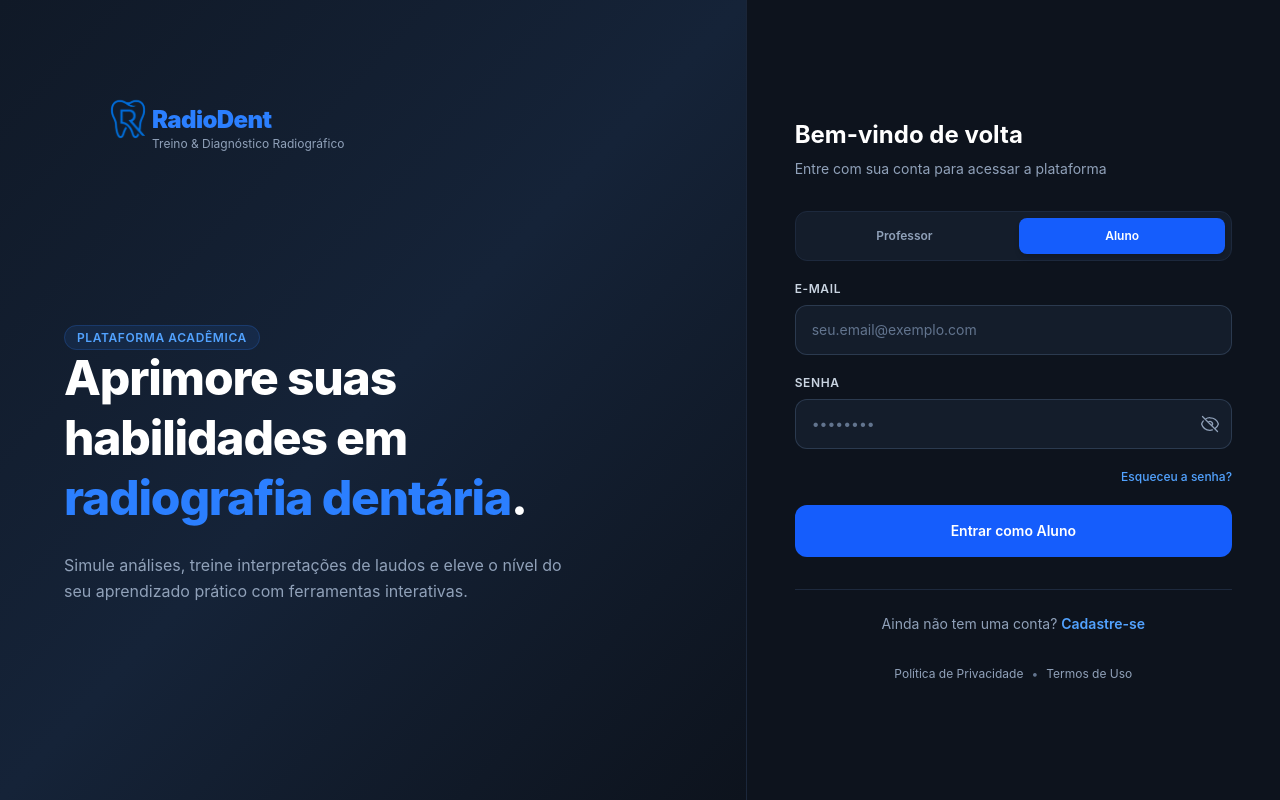
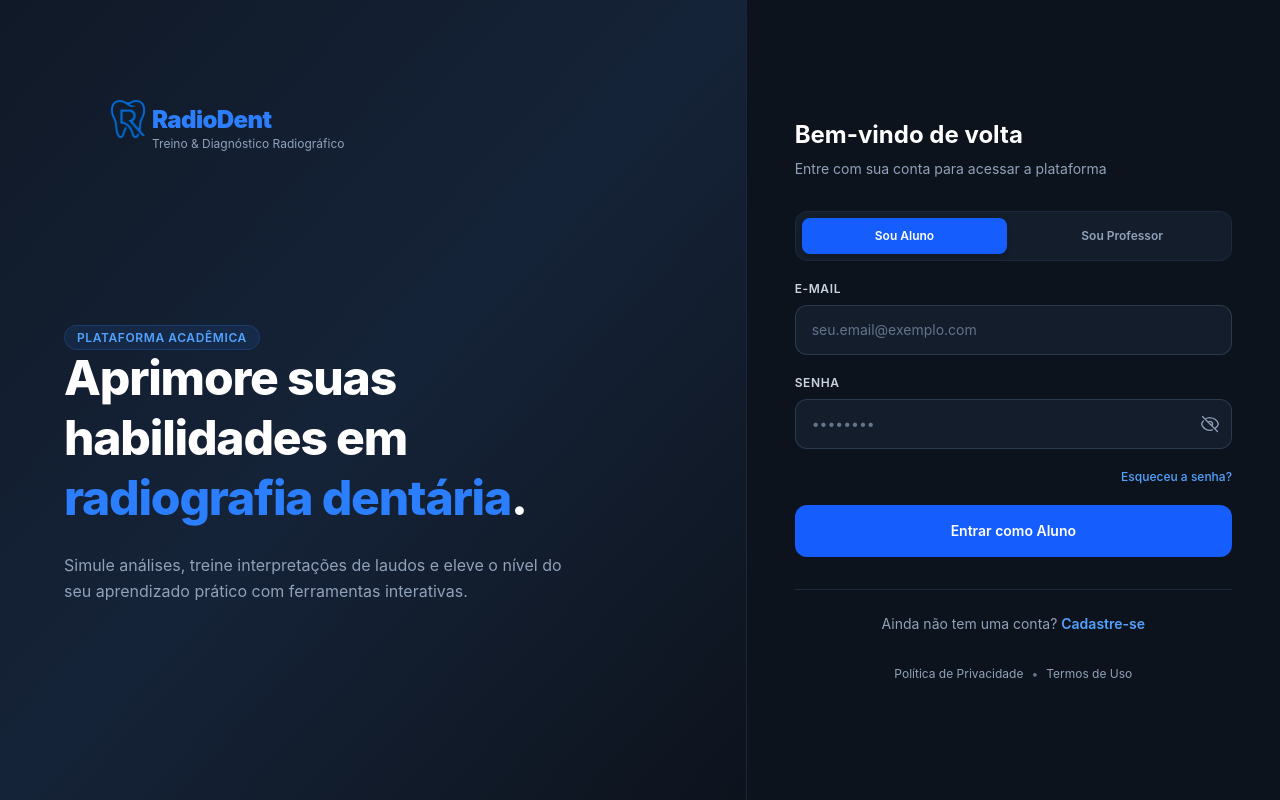
Before and after one commit to Quingu/plataforma-treino-radiografia-dentaria, a React (Vite) app in the folder frontend/: page / in a window 1280 px wide. Built offline with nearby package versions, Linux system fonts and the light colour scheme; no server answers.

Commit message:
style: padroniza seletor de perfil no login

```diff
--- a/frontend/src/paginas/TelaLogin.jsx
+++ b/frontend/src/paginas/TelaLogin.jsx
@@ -166,19 +166,19 @@ export default function TelaLogin({ aoNavegarParaCadastro, aoFazerLogin, aoAbrir
               <div className="grid grid-cols-2 gap-3 p-1.5 bg-[#141d2b] border border-slate-800 rounded-xl">
                 <button
                   type="button"
-                  onClick={() => { setTipoUsuario('professor'); setErro(''); }}
+                  onClick={() => { setTipoUsuario('aluno'); setErro(''); }}
                   disabled={carregando}
-                  className={`py-2.5 px-4 rounded-lg font-semibold text-xs transition-all flex items-center justify-center cursor-pointer disabled:opacity-50 ${tipoUsuario === 'professor' ? 'bg-blue-600 text-white shadow-md' : 'text-slate-400 hover:text-white'}`}
+                  className={`py-2.5 px-4 rounded-lg font-semibold text-xs transition-all flex items-center justify-center gap-2 cursor-pointer disabled:opacity-50 ${tipoUsuario === 'aluno' ? 'bg-blue-600 text-white shadow-md' : 'text-slate-400 hover:text-white'}`}
                 >
-                  Professor
+                  <span>Sou Aluno</span>
                 </button>
                 <button
                   type="button"
-                  onClick={() => { setTipoUsuario('aluno'); setErro(''); }}
+                  onClick={() => { setTipoUsuario('professor'); setErro(''); }}
                   disabled={carregando}
-                  className={`py-2.5 px-4 rounded-lg font-semibold text-xs transition-all flex items-center justify-center cursor-pointer disabled:opacity-50 ${tipoUsuario === 'aluno' ? 'bg-blue-600 text-white shadow-md' : 'text-slate-400 hover:text-white'}`}
+                  className={`py-2.5 px-4 rounded-lg font-semibold text-xs transition-all flex items-center justify-center gap-2 cursor-pointer disabled:opacity-50 ${tipoUsuario === 'professor' ? 'bg-blue-600 text-white shadow-md' : 'text-slate-400 hover:text-white'}`}
                 >
-                  Aluno
+                  <span>Sou Professor</span>
                 </button>
               </div>
 
```
